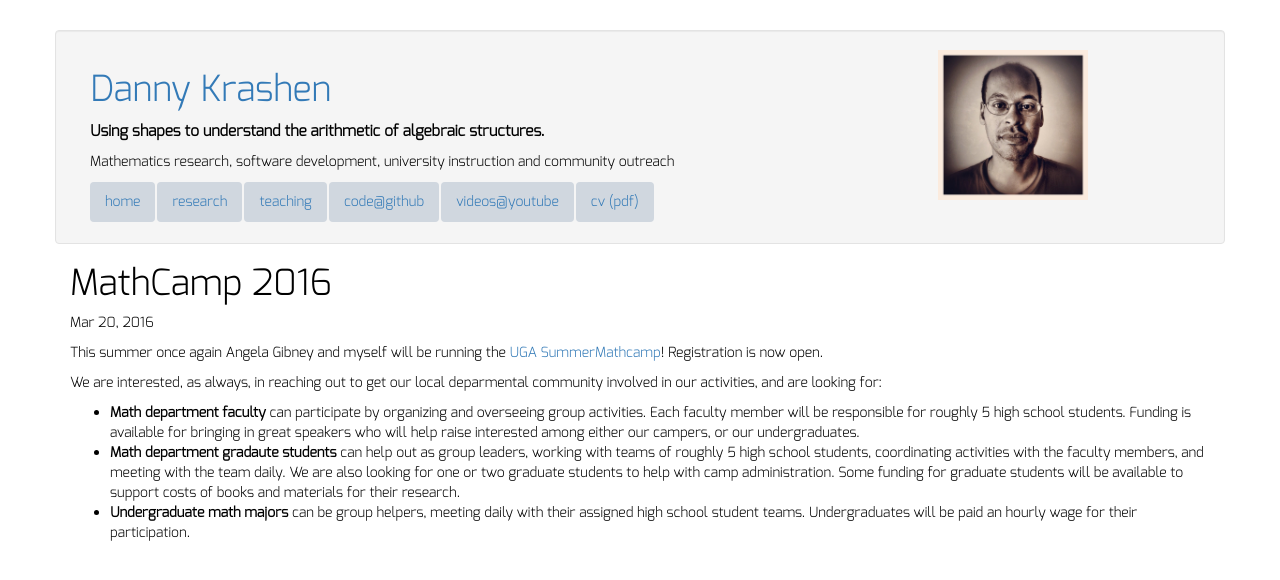
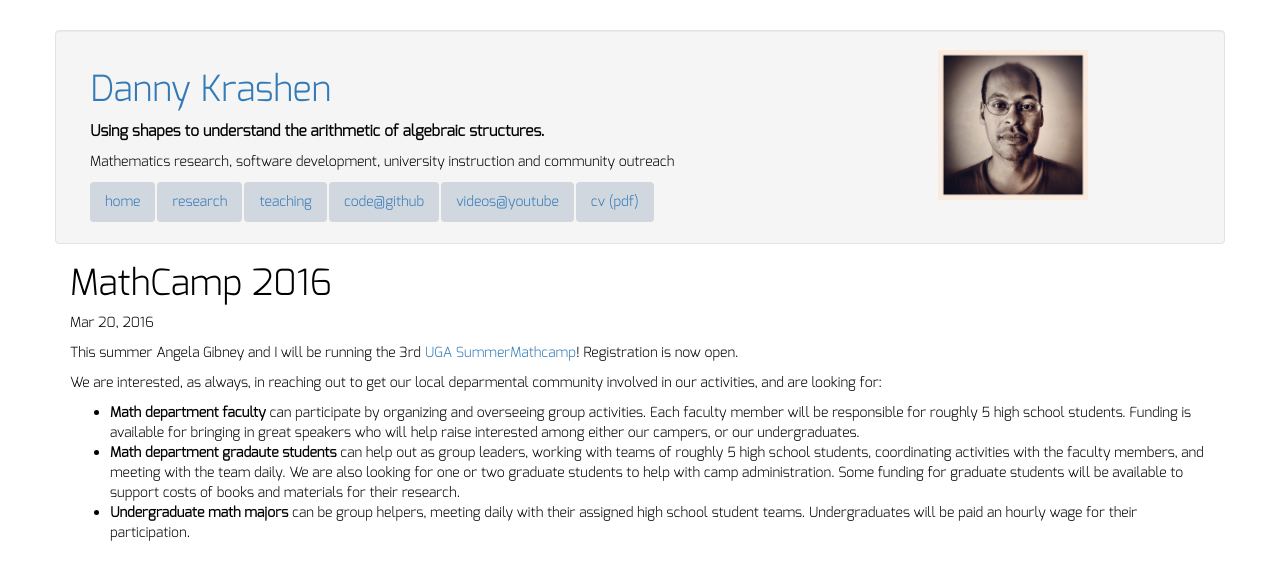
Before and after one commit to dkrashen/dkrashen.github.io, a Jekyll site: the page built from _posts/2016-03-20-mathcamp-2016.md, in a window 1280 px wide. Shown: the top 580 px of the page. Built offline with Jekyll 4.4.1, drawn with Linux system fonts in a browser that asks for light colours; nearby versions of some CDN libraries.

Commit message:
fix grammar, stylings

```diff
--- /dev/null
+++ b/_includes/coffee_hour_notification.html
@@ -0,0 +1 @@
+<a href="https://ifttt.com/view_embed_recipe/397909-coffee-hour-notification" target = "_blank" class="embed_recipe embed_recipe-l_24" id= "embed_recipe-397909"><img src= 'https://ifttt.com/recipe_embed_img/397909' alt="IFTTT Recipe: coffee hour notification connects feed to if-notifications" width="370px" style="max-width:100%"/></a><script async type="text/javascript" src= "//ifttt.com/assets/embed_recipe.js"></script>
--- a/_posts/2016-03-20-mathcamp-2016.md
+++ b/_posts/2016-03-20-mathcamp-2016.md
@@ -7,7 +7,7 @@ categories: announcements
 
 ---
 
-This summer once again Angela Gibney and myself will be running the [UGA
+This summer Angela Gibney and I will be running the 3rd [UGA
 SummerMathcamp][mathcamp]! Registration is now open.
 
 We are interested, as always, in reaching out to get our local deparmental
```
Also changed, not shown: _includes/coffee_hour_email.html (added, +14 -0 lines), index.html (+8 -10 lines).
